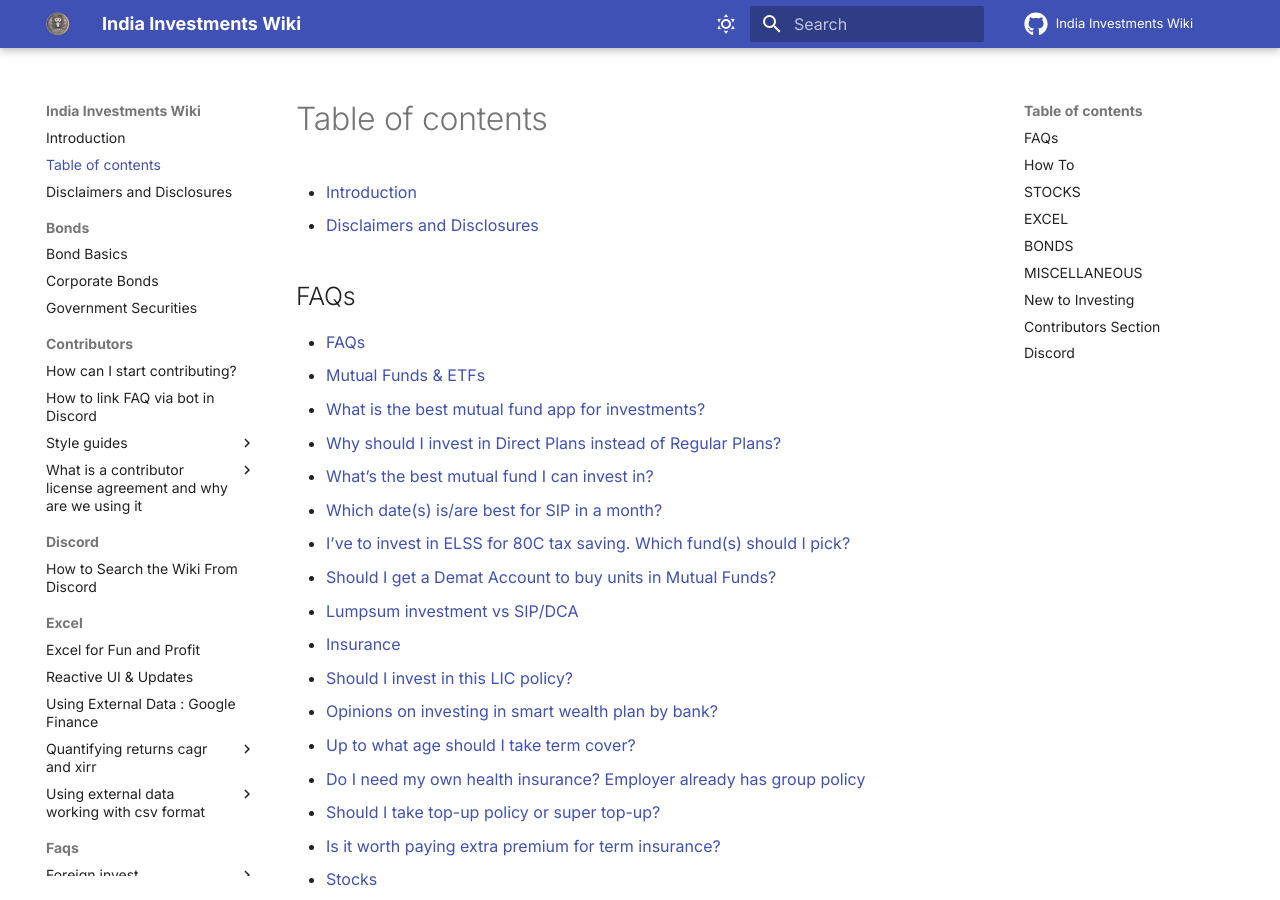
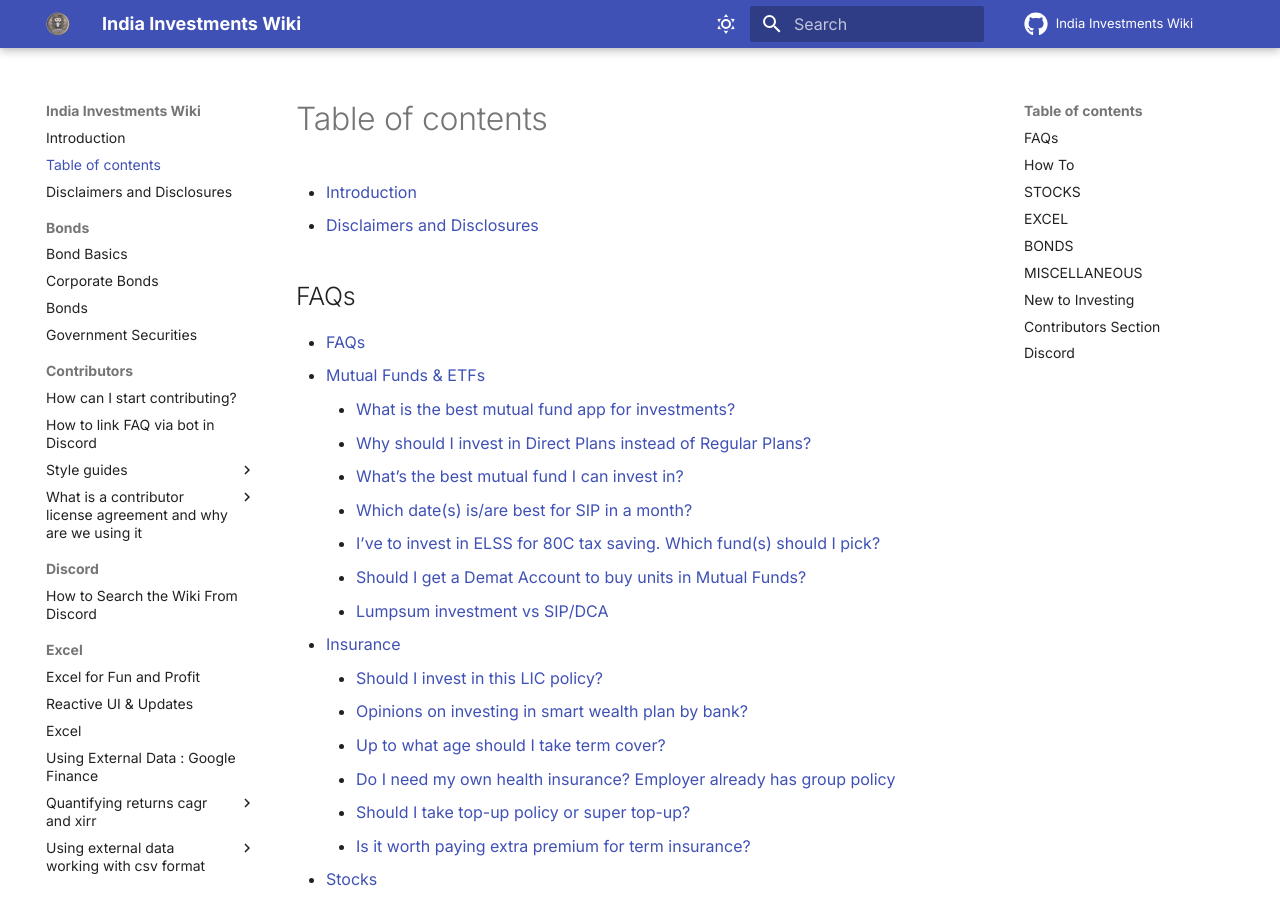
Before and after one commit to lolwatks/mkdocswiki, an MkDocs documentation site: the page built from docs/SUMMARY.md, in a window 1280 px wide and 900 px high. Built offline with MkDocs 1.6.1 and Material for MkDocs 9.7.7, drawn with Linux system fonts in a browser that asks for light colours; comment, search, counter and statistics services are not loaded.

Commit message:
markdown sanitized

```diff
--- a/docs/SUMMARY.md
+++ b/docs/SUMMARY.md
@@ -1,159 +1,159 @@
 # Table of contents
 
-* [Introduction](README.md)
-* [Disclaimers and Disclosures](disclaimers-and-disclosures.md)
+-   [Introduction](README.md)
+-   [Disclaimers and Disclosures](disclaimers-and-disclosures.md)
 
 ## FAQs
 
-* [FAQs](faqs/s.md)
-* [Mutual Funds & ETFs](faqs/mfs/README.md)
-  * [What is the best mutual fund app for investments?](faqs/mfs/best-mutual-fund-app-for-investments.md)
-  * [Why should I invest in Direct Plans instead of Regular Plans?](faqs/mfs/direct-vs-regular.md)
-  * [What’s the best mutual fund I can invest in?](faqs/mfs/whats-the-best-mutual-fund-i-can-invest-in.md)
-  * [Which date\(s\) is/are best for SIP in a month?](faqs/mfs/which-date-s-is-are-best-for-sip-in-a-month.md)
-  * [I’ve to invest in ELSS for 80C tax saving. Which fund\(s\) should I pick?](faqs/mfs/ive-to-invest-in-elss-for-80c-tax-saving.-which-fund-s-should-i-pick.md)
-  * [Should I get a Demat Account to buy units in Mutual Funds?](faqs/mfs/should-i-get-a-demat-account-to-buy-units-in-mutual-funds.md)
-  * [Lumpsum investment vs SIP/DCA](faqs/mfs/lumpsum-investment-vs-sip-dca.md)
-* [Insurance](faqs/insurance/README.md)
-  * [Should I invest in this LIC policy?](faqs/insurance/should-i-invest-in-this-lic-policy.md)
-  * [Opinions on investing in smart wealth plan by bank?](faqs/insurance/opinions-on-investing-in-smart-wealth-plan-by-bank.md)
-  * [Up to what age should I take term cover?](faqs/insurance/up-to-what-age-should-i-take-term-cover.md)
-  * [Do I need my own health insurance? Employer already has group policy](faqs/insurance/do-i-need-my-own-health-insurance-employer-already-has-group-policy.md)
-  * [Should I take top-up policy or super top-up?](faqs/insurance/top-up-vs-super-top-up.md)
-  * [Is it worth paying extra premium for term insurance?](faqs/insurance/extra-premium-term-cover.md)
-* [Stocks](faqs/stocks/README.md)
-  * [Should I invest in smallcase?](faqs/stocks/is-smallcase-a-good-investment-returns-look-good.md)
-  * [What is the best app for buying or trading stocks?](faqs/stocks/what-is-the-best-app-for-buying-or-trading-stocks.md)
-  * [Which screener\(s\) should I use?](faqs/stocks/which-screener.md)
-  * [The Stock Market Has Crashed. Which Stocks Should I Buy?](faqs/stocks/stock-market-crash-which-stocks-should-i-buy.md)
-* [Foreign Investing](faqs/foreign-invest/README.md)
-  * [Why should I invest in the US markets?](faqs/foreign-invest/why-should-i-invest-in-the-us-markets.md)
-  * [How should I invest in US equity?](faqs/foreign-invest/how-should-i-invest-in-us-equity.md)
-* [Tax](faqs/tax/README.md)
-  * [I don't have any tax to pay. Do I still have to file ITR?](faqs/tax/i-dont-have-any-tax-to-pay.-do-i-still-have-to-file-itr.md)
-* [Miscellaneous](faqs/misc/README.md)
-  * [Where can I park money for a few days, a few months, or a few years?](faqs/misc/where-can-i-park-money-for-a-few-days-a-few-months-or-a-few-years.md)
-  * [What are chit funds? Should I invest?](faqs/misc/explain-like-i-am-5-eli5-chit-funds.md)
-  * [Is Gold a good investment now? It has gone up ~50% this year](faqs/misc/is-gold-a-good-investment-now-it-has-gone-up-50-this-year.md)
-  * [I cannot send messages to stocks-fundamentals channel on Discord. Why?](faqs/misc/i-cannot-send-messages-to-stocks-fundamentals-channel-on-discord.-why.md)
+-   [FAQs](faqs/s.md)
+-   [Mutual Funds & ETFs](faqs/mfs/README.md)
+    -   [What is the best mutual fund app for investments?](faqs/mfs/best-mutual-fund-app-for-investments.md)
+    -   [Why should I invest in Direct Plans instead of Regular Plans?](faqs/mfs/direct-vs-regular.md)
+    -   [What’s the best mutual fund I can invest in?](faqs/mfs/whats-the-best-mutual-fund-i-can-invest-in.md)
+    -   [Which date(s) is/are best for SIP in a month?](faqs/mfs/which-date-s-is-are-best-for-sip-in-a-month.md)
+    -   [I’ve to invest in ELSS for 80C tax saving. Which fund(s) should I pick?](faqs/mfs/ive-to-invest-in-elss-for-80c-tax-saving.-which-fund-s-should-i-pick.md)
+    -   [Should I get a Demat Account to buy units in Mutual Funds?](faqs/mfs/should-i-get-a-demat-account-to-buy-units-in-mutual-funds.md)
+    -   [Lumpsum investment vs SIP/DCA](faqs/mfs/lumpsum-investment-vs-sip-dca.md)
+-   [Insurance](faqs/insurance/README.md)
+    -   [Should I invest in this LIC policy?](faqs/insurance/should-i-invest-in-this-lic-policy.md)
+    -   [Opinions on investing in smart wealth plan by bank?](faqs/insurance/opinions-on-investing-in-smart-wealth-plan-by-bank.md)
+    -   [Up to what age should I take term cover?](faqs/insurance/up-to-what-age-should-i-take-term-cover.md)
+    -   [Do I need my own health insurance? Employer already has group policy](faqs/insurance/do-i-need-my-own-health-insurance-employer-already-has-group-policy.md)
+    -   [Should I take top-up policy or super top-up?](faqs/insurance/top-up-vs-super-top-up.md)
+    -   [Is it worth paying extra premium for term insurance?](faqs/insurance/extra-premium-term-cover.md)
+-   [Stocks](faqs/stocks/README.md)
+    -   [Should I invest in smallcase?](faqs/stocks/is-smallcase-a-good-investment-returns-look-good.md)
+    -   [What is the best app for buying or trading stocks?](faqs/stocks/what-is-the-best-app-for-buying-or-trading-stocks.md)
+    -   [Which screener(s) should I use?](faqs/stocks/which-screener.md)
+    -   [The Stock Market Has Crashed. Which Stocks Should I Buy?](faqs/stocks/stock-market-crash-which-stocks-should-i-buy.md)
+-   [Foreign Investing](faqs/foreign-invest/README.md)
+    -   [Why should I invest in the US markets?](faqs/foreign-invest/why-should-i-invest-in-the-us-markets.md)
+    -   [How should I invest in US equity?](faqs/foreign-invest/how-should-i-invest-in-us-equity.md)
+-   [Tax](faqs/tax/README.md)
+    -   [I don't have any tax to pay. Do I still have to file ITR?](faqs/tax/i-dont-have-any-tax-to-pay.-do-i-still-have-to-file-itr.md)
+-   [Miscellaneous](faqs/misc/README.md)
+    -   [Where can I park money for a few days, a few months, or a few years?](faqs/misc/where-can-i-park-money-for-a-few-days-a-few-months-or-a-few-years.md)
+    -   [What are chit funds? Should I invest?](faqs/misc/explain-like-i-am-5-eli5-chit-funds.md)
+    -   [Is Gold a good investment now? It has gone up ~50% this year](faqs/misc/is-gold-a-good-investment-now-it-has-gone-up-50-this-year.md)
+    -   [I cannot send messages to stocks-fundamentals channel on Discord. Why?](faqs/misc/i-cannot-send-messages-to-stocks-fundamentals-channel-on-discord.-why.md)
 
 ## How To
 
-* [How To](how-to/s.md)
-* [How to transfer shares from one demat account to another](how-to/how-to-transfer-shares-from-one-demat-account-to-another.md)
-* [How to move from one mutual fund platform to another](how-to/how-to-move-from-one-mutual-fund-platform-to-another.md)
-* [How to switch a Mutual Fund from Regular to Direct Plan](how-to/how-to-switch-the-mutual-fund-from-regular-to-direct-plan.md)
-* [How to file SEBI SCORES complaint?](how-to/how-to-file-sebi-scores-complaint.md)
-* [How to Update Nominee Details?](how-to/update-nominee-details.md)
-* [How to rematerialize mutual fund from demat form](how-to/rematerialize-demat-mf.md)
-* [How to Pay Advance Tax](how-to/how-to-pay-advance-tax.md)
+-   [How To](how-to/s.md)
+-   [How to transfer shares from one demat account to another](how-to/how-to-transfer-shares-from-one-demat-account-to-another.md)
+-   [How to move from one mutual fund platform to another](how-to/how-to-move-from-one-mutual-fund-platform-to-another.md)
+-   [How to switch a Mutual Fund from Regular to Direct Plan](how-to/how-to-switch-the-mutual-fund-from-regular-to-direct-plan.md)
+-   [How to file SEBI SCORES complaint?](how-to/how-to-file-sebi-scores-complaint.md)
+-   [How to Update Nominee Details?](how-to/update-nominee-details.md)
+-   [How to rematerialize mutual fund from demat form](how-to/rematerialize-demat-mf.md)
+-   [How to Pay Advance Tax](how-to/how-to-pay-advance-tax.md)
 
 ## STOCKS
 
-* [Stocks](stocks/s.md)
-* [Introduction to the Stocks Series](stocks/introduction-to-the-stocks-series.md)
-* [Can You Beat the Market?](stocks/can-you-beat-the-market.md)
-* [Reading an Annual Report](stocks/reading-an-annual-report.md)
-* [Researching a Sector](stocks/researching-a-sector.md)
-* [Financial Metrics and Ratios](stocks/financial-metrics-and-ratios/README.md)
-  * [Profitability](stocks/financial-metrics-and-ratios/profitability.md)
-* [Using Screeners](stocks/using-screeners.md)
-* [Due-Diligence Checklist](stocks/due-diligence-checklist.md)
-* [Work in Progress](stocks/under-progress/README.md)
-  * [Diving Deeper into Businesses](stocks/under-progress/understanding-the-business-of-a-company.md)
-  * [Efficiency](stocks/under-progress/efficiency.md)
-  * [Liquidity and Solvency](stocks/under-progress/liquidity-and-solvency.md)
+-   [Stocks](stocks/s.md)
+-   [Introduction to the Stocks Series](stocks/introduction-to-the-stocks-series.md)
+-   [Can You Beat the Market?](stocks/can-you-beat-the-market.md)
+-   [Reading an Annual Report](stocks/reading-an-annual-report.md)
+-   [Researching a Sector](stocks/researching-a-sector.md)
+-   [Financial Metrics and Ratios](stocks/financial-metrics-and-ratios/README.md)
+    -   [Profitability](stocks/financial-metrics-and-ratios/profitability.md)
+-   [Using Screeners](stocks/using-screeners.md)
+-   [Due-Diligence Checklist](stocks/due-diligence-checklist.md)
+-   [Work in Progress](stocks/under-progress/README.md)
+    -   [Diving Deeper into Businesses](stocks/under-progress/understanding-the-business-of-a-company.md)
+    -   [Efficiency](stocks/under-progress/efficiency.md)
+    -   [Liquidity and Solvency](stocks/under-progress/liquidity-and-solvency.md)
 
 ## EXCEL
 
-* [Excel](excel/s.md)
-* [Excel for Fun and Profit](excel/intro.md)
-* [Reactive UI & Updates](excel/reactivity.md)
-* [Using External Data : Google Finance](excel/using-external-data-google-finance.md)
-* [Using External Data : Working with CSV Format](excel/using-external-data-working-with-csv-format/README.md)
-  * [CSV Format](excel/using-external-data-working-with-csv-format/csv-format.md)
-  * [Computing LTCG Eligible Equity Units](excel/using-external-data-working-with-csv-format/computing-ltcg-eligible-equity-units.md)
-  * [Process for Estimating Tax](excel/using-external-data-working-with-csv-format/process-for-estimating-tax.md)
-* [Quantifying Returns: CAGR and XIRR](excel/quantifying-returns-cagr-and-xirr/README.md)
-  * [CAGR: Point-to-Point Annualized Returns](excel/quantifying-returns-cagr-and-xirr/cagr.md)
-  * [A Gentle Introduction to XIRR](excel/quantifying-returns-cagr-and-xirr/xirr.md)
-  * [A Rigorous Introduction to XIRR](excel/quantifying-returns-cagr-and-xirr/xirr-math.md)
+-   [Excel](excel/s.md)
+-   [Excel for Fun and Profit](excel/intro.md)
+-   [Reactive UI & Updates](excel/reactivity.md)
+-   [Using External Data : Google Finance](excel/using-external-data-google-finance.md)
+-   [Using External Data : Working with CSV Format](excel/using-external-data-working-with-csv-format/README.md)
+    -   [CSV Format](excel/using-external-data-working-with-csv-format/csv-format.md)
+    -   [Computing LTCG Eligible Equity Units](excel/using-external-data-working-with-csv-format/computing-ltcg-eligible-equity-units.md)
+    -   [Process for Estimating Tax](excel/using-external-data-working-with-csv-format/process-for-estimating-tax.md)
+-   [Quantifying Returns: CAGR and XIRR](excel/quantifying-returns-cagr-and-xirr/README.md)
+    -   [CAGR: Point-to-Point Annualized Returns](excel/quantifying-returns-cagr-and-xirr/cagr.md)
+    -   [A Gentle Introduction to XIRR](excel/quantifying-returns-cagr-and-xirr/xirr.md)
+    -   [A Rigorous Introduction to XIRR](excel/quantifying-returns-cagr-and-xirr/xirr-math.md)
 
 ## BONDS
 
-* [Bonds](bonds/s.md)
-* [Bond Basics](bonds/bond-basics.md)
-* [Government Securities](bonds/section-2-government-securities.md)
-* [Corporate Bonds](bonds/corporate-bonds.md)
+-   [Bonds](bonds/s.md)
+-   [Bond Basics](bonds/bond-basics.md)
+-   [Government Securities](bonds/section-2-government-securities.md)
+-   [Corporate Bonds](bonds/corporate-bonds.md)
 
 ## MISCELLANEOUS <a id="misc"></a>
 
-* [US Investing](misc/us-investing.md)
-* [Recommended Reading](misc/recommended-reading.md)
+-   [US Investing](misc/us-investing.md)
+-   [Recommended Reading](misc/recommended-reading.md)
 
 ## New to Investing <a id="start-here"></a>
 
-* [Zero to Investing](start-here/zero-to-investing/README.md)
-  * [Getting Started](start-here/zero-to-investing/getting-started.md)
-  * [Part Two - Defensive Setup](start-here/zero-to-investing/part-two-defensive-setup.md)
-  * [Part Three - Spending Pattern](start-here/zero-to-investing/part-three-spending-pattern.md)
-  * [Part Four - How to Invest](start-here/zero-to-investing/part-four-how-to-invest.md)
-* [Investment Philosophy and Strategy](start-here/investment-philosophy-and-strategy/README.md)
-  * [Basics of Investment Strategy Plan](start-here/investment-philosophy-and-strategy/basics-of-investment-strategy-plan.md)
-  * [A simple Financial Planning Roadmap](start-here/investment-philosophy-and-strategy/a-simple-financial-planning-roadmap.md)
-  * [Various types of Risks in Investments](start-here/investment-philosophy-and-strategy/various-types-of-risks-in-investments.md)
-  * [Are you a Stock or Bond?](start-here/investment-philosophy-and-strategy/are-you-a-stock-or-bond.md)
-  * [Assets and Asset Allocation](start-here/investment-philosophy-and-strategy/assets-and-asset-allocation.md)
-  * [Critical Mass](start-here/investment-philosophy-and-strategy/critical-mass.md)
-  * [Asset Rebalancing](start-here/investment-philosophy-and-strategy/asset-rebalancing.md)
-  * [Lumpsum or SIP/STP](start-here/investment-philosophy-and-strategy/lumpsum-or-sip-stp.md)
-* [Insurance](start-here/insurance/README.md)
-  * [Life](start-here/insurance/life/README.md)
-    * [Life Insurance: What it is exactly?](start-here/insurance/life/term-insurance.md)
-    * [How to Evaluate Life Insurance Needs](start-here/insurance/life/how-to-evaluate-life-insurance-needs.md)
-    * [ULIP - Unit Linked Insurance Plan](start-here/insurance/life/ulip.md)
-    * [Some FAQs on Life Insurance](start-here/insurance/life/faqs.md)
-    * [Links to Answers related to Life Insurance](start-here/insurance/life/links.md)
-  * [Health](start-here/insurance/health.md)
-  * [Others: Disability / Home](start-here/insurance/others-disability-home.md)
-  * [Child Plan](start-here/insurance/child-plan.md)
-* [All About Mutual Funds](start-here/all-about-mutual-funds/README.md)
-  * [What is a Mutual Fund?](start-here/all-about-mutual-funds/what-is-mutual-fund.md)
-  * [Types of Mutual Funds](start-here/all-about-mutual-funds/types-of-mutual-funds.md)
-  * [What and Why of Mutual Fund Ratings](start-here/all-about-mutual-funds/what-and-why-mutual-fund-ratings.md)
-  * [How to Select a Mutual Fund](start-here/all-about-mutual-funds/how-to-select-mutual-fund.md)
-  * [FAQs for Mutual Funds](start-here/all-about-mutual-funds/faqs.md)
-  * [SIP and Mandates](start-here/all-about-mutual-funds/sip-and-mandates.md)
-  * [How to Become Crorepati using Mutual Funds](start-here/all-about-mutual-funds/how-to-become-crorepati-using-mfs.md)
-  * [Analysis using long term equity and debt funds in India](start-here/all-about-mutual-funds/analysis-long-term-equity-and-debt-funds-india.md)
-* [Retirement](start-here/retirement/README.md)
-  * [Primer on Retirement Planning](start-here/retirement/retirement-planning.md)
-  * [Why You should not Opt for a Readymade Pension Plan](start-here/retirement/readymade-pension-plan.md)
-  * [Studies of Long Term Portfolios and Retirement Withdrawal Rate Suggestions](start-here/retirement/long-term-portfolios-and-withdrawal-rate.md)
-  * [Do-It-Yourself Retirement Plan](start-here/retirement/diy-retirement.md)
-* [Personal Finance](start-here/personal-finance.md)
-* [Behavioral Biases](start-here/behavioral-biases.md)
-* [ELI5 Series](start-here/eli5-series/README.md)
-  * [Time Value of Money](start-here/eli5-series/time-value-of-money.md)
-  * [Inflation](start-here/eli5-series/inflation.md)
-  * [Life Insurance](start-here/eli5-series/life-insurance.md)
-  * [ELI5 guide to Selecting an Equity Mutual Fund](start-here/eli5-series/eli5-guide-to-selecting-an-equity-mutual-fund.md)
-  * [How do I start investing in mutual funds \[ELI5 series\]](start-here/eli5-series/how-do-i-start-investing-in-mutual-funds-eli5-series.md)
-  * [Mis-selling of Insurance Products](start-here/eli5-series/mis-selling-of-insurance-products.md)
+-   [Zero to Investing](start-here/zero-to-investing/README.md)
+    -   [Getting Started](start-here/zero-to-investing/getting-started.md)
+    -   [Part Two - Defensive Setup](start-here/zero-to-investing/part-two-defensive-setup.md)
+    -   [Part Three - Spending Pattern](start-here/zero-to-investing/part-three-spending-pattern.md)
+    -   [Part Four - How to Invest](start-here/zero-to-investing/part-four-how-to-invest.md)
+-   [Investment Philosophy and Strategy](start-here/investment-philosophy-and-strategy/README.md)
+    -   [Basics of Investment Strategy Plan](start-here/investment-philosophy-and-strategy/basics-of-investment-strategy-plan.md)
+    -   [A simple Financial Planning Roadmap](start-here/investment-philosophy-and-strategy/a-simple-financial-planning-roadmap.md)
+    -   [Various types of Risks in Investments](start-here/investment-philosophy-and-strategy/various-types-of-risks-in-investments.md)
+    -   [Are you a Stock or Bond?](start-here/investment-philosophy-and-strategy/are-you-a-stock-or-bond.md)
+    -   [Assets and Asset Allocation](start-here/investment-philosophy-and-strategy/assets-and-asset-allocation.md)
+    -   [Critical Mass](start-here/investment-philosophy-and-strategy/critical-mass.md)
+    -   [Asset Rebalancing](start-here/investment-philosophy-and-strategy/asset-rebalancing.md)
+    -   [Lumpsum or SIP/STP](start-here/investment-philosophy-and-strategy/lumpsum-or-sip-stp.md)
+-   [Insurance](start-here/insurance/README.md)
+    -   [Life](start-here/insurance/life/README.md)
+        -   [Life Insurance: What it is exactly?](start-here/insurance/life/term-insurance.md)
+        -   [How to Evaluate Life Insurance Needs](start-here/insurance/life/how-to-evaluate-life-insurance-needs.md)
+        -   [ULIP - Unit Linked Insurance Plan](start-here/insurance/life/ulip.md)
+        -   [Some FAQs on Life Insurance](start-here/insurance/life/faqs.md)
+        -   [Links to Answers related to Life Insurance](start-here/insurance/life/links.md)
+    -   [Health](start-here/insurance/health.md)
+    -   [Others: Disability / Home](start-here/insurance/others-disability-home.md)
+    -   [Child Plan](start-here/insurance/child-plan.md)
+-   [All About Mutual Funds](start-here/all-about-mutual-funds/README.md)
+    -   [What is a Mutual Fund?](start-here/all-about-mutual-funds/what-is-mutual-fund.md)
+    -   [Types of Mutual Funds](start-here/all-about-mutual-funds/types-of-mutual-funds.md)
+    -   [What and Why of Mutual Fund Ratings](start-here/all-about-mutual-funds/what-and-why-mutual-fund-ratings.md)
+    -   [How to Select a Mutual Fund](start-here/all-about-mutual-funds/how-to-select-mutual-fund.md)
+    -   [FAQs for Mutual Funds](start-here/all-about-mutual-funds/faqs.md)
+    -   [SIP and Mandates](start-here/all-about-mutual-funds/sip-and-mandates.md)
+    -   [How to Become Crorepati using Mutual Funds](start-here/all-about-mutual-funds/how-to-become-crorepati-using-mfs.md)
+    -   [Analysis using long term equity and debt funds in India](start-here/all-about-mutual-funds/analysis-long-term-equity-and-debt-funds-india.md)
+-   [Retirement](start-here/retirement/README.md)
+    -   [Primer on Retirement Planning](start-here/retirement/retirement-planning.md)
+    -   [Why You should not Opt for a Readymade Pension Plan](start-here/retirement/readymade-pension-plan.md)
+    -   [Studies of Long Term Portfolios and Retirement Withdrawal Rate Suggestions](start-here/retirement/long-term-portfolios-and-withdrawal-rate.md)
+    -   [Do-It-Yourself Retirement Plan](start-here/retirement/diy-retirement.md)
+-   [Personal Finance](start-here/personal-finance.md)
+-   [Behavioral Biases](start-here/behavioral-biases.md)
+-   [ELI5 Series](start-here/eli5-series/README.md)
+    -   [Time Value of Money](start-here/eli5-series/time-value-of-money.md)
+    -   [Inflation](start-here/eli5-series/inflation.md)
+    -   [Life Insurance](start-here/eli5-series/life-insurance.md)
+    -   [ELI5 guide to Selecting an Equity Mutual Fund](start-here/eli5-series/eli5-guide-to-selecting-an-equity-mutual-fund.md)
+    -   [How do I start investing in mutual funds \[ELI5 series\]](start-here/eli5-series/how-do-i-start-investing-in-mutual-funds-eli5-series.md)
+    -   [Mis-selling of Insurance Products](start-here/eli5-series/mis-selling-of-insurance-products.md)
 
 ## Contributors Section <a id="contributors"></a>
 
-* [How can I start contributing?](contributors/how-can-i-start-contributing.md)
-* [What is a Contributor License Agreement and why are we using it?](contributors/what-is-a-contributor-license-agreement-and-why-are-we-using-it/README.md)
-  * [Contributor License Agreement](contributors/what-is-a-contributor-license-agreement-and-why-are-we-using-it/contributor-license-agreement.md)
-* [How to link FAQ via bot in Discord](contributors/how-to-link-faq-via-bot-in-discord.md)
-* [Style Guides](contributors/style-guides/README.md)
-  * [General Style Guide](contributors/style-guides/general-style-guide.md)
-  * [FAQ Style Guide](contributors/style-guides/faq-style-guide-1.md)
-  * [How To Style Guide](contributors/style-guides/how-to-style-guide.md)
-  * [Excel Series Style Guide](contributors/style-guides/excel-series-style-guide.md)
-  * [Stocks Style Guide](contributors/style-guides/stocks-style-guide.md)
+-   [How can I start contributing?](contributors/how-can-i-start-contributing.md)
+-   [What is a Contributor License Agreement and why are we using it?](contributors/what-is-a-contributor-license-agreement-and-why-are-we-using-it/README.md)
+    -   [Contributor License Agreement](contributors/what-is-a-contributor-license-agreement-and-why-are-we-using-it/contributor-license-agreement.md)
+-   [How to link FAQ via bot in Discord](contributors/how-to-link-faq-via-bot-in-discord.md)
+-   [Style Guides](contributors/style-guides/README.md)
+    -   [General Style Guide](contributors/style-guides/general-style-guide.md)
+    -   [FAQ Style Guide](contributors/style-guides/faq-style-guide-1.md)
+    -   [How To Style Guide](contributors/style-guides/how-to-style-guide.md)
+    -   [Excel Series Style Guide](contributors/style-guides/excel-series-style-guide.md)
+    -   [Stocks Style Guide](contributors/style-guides/stocks-style-guide.md)
 
 ## Discord
 
-* [How to Search the Wiki From Discord](discord/search-wiki-discord.md)
+-   [How to Search the Wiki From Discord](discord/search-wiki-discord.md)
```
Also changed, not shown: docs/README.md (+11 -1 lines), docs/bonds/s.md (added, +11 -0 lines), docs/discord/search-wiki-discord.md (+3 -3 lines), docs/excel/s.md (added, +15 -0 lines), docs/faqs/insurance/extra-premium-term-cover.md (added, +100 -0 lines), docs/faqs/s.md (added, +17 -0 lines), docs/how-to/s.md (added, +19 -0 lines), docs/stocks/s.md (added, +21 -0 lines), docs/stocks/stocks.md (added, +21 -0 lines), docs/images/discord-slash-command-result-desktop (1) (1).png (added), docs/images/discord-slash-command-result-mobile (1) (1).jpeg (added), docs/images/discord-slash-command-wiki-search-mobile (1) (1).jpeg (added).
